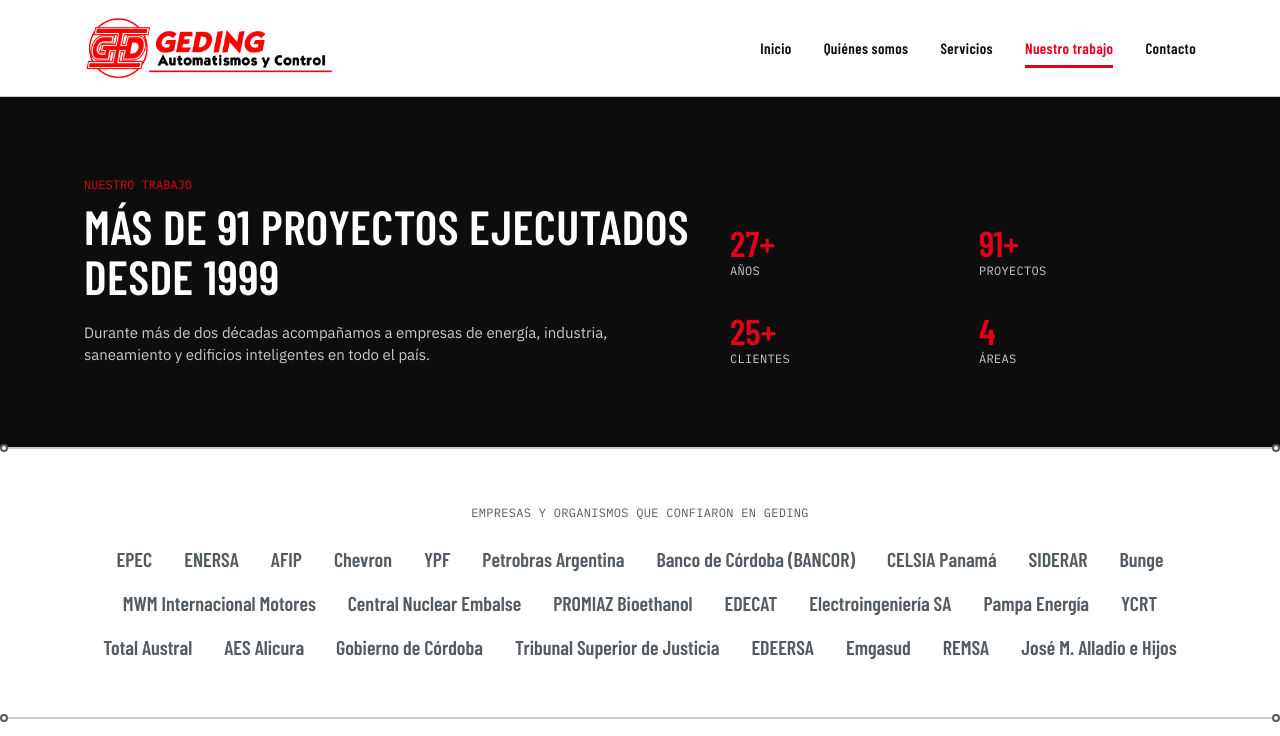
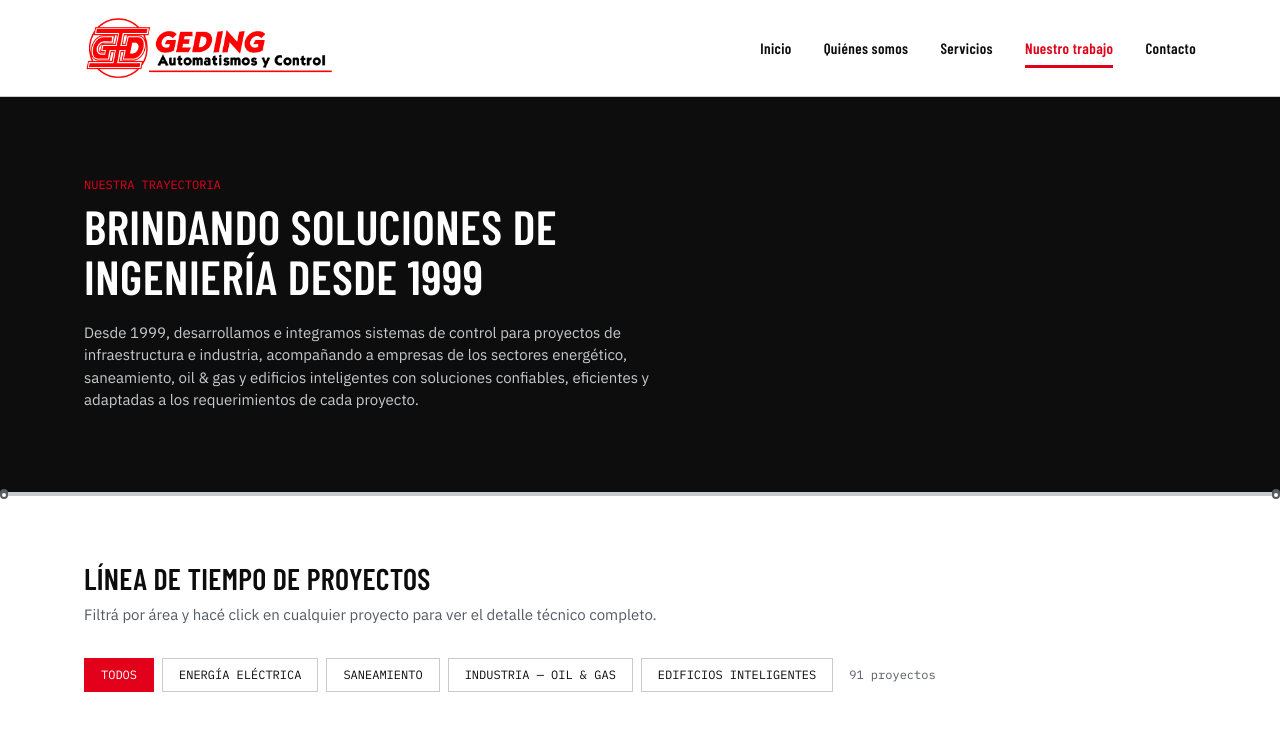
Before and after one commit to MMAmuchastegui/staticwebsite, a Next.js app: page /nuestro-trabajo in a window 1280 px wide. Shown: the top 736 px of the page. Built offline with nearby package versions, Linux system fonts and the light colour scheme; a web font is replaced by a local one.

Commit message:
Actualiza contenido y optimiza video

```diff
--- a/app/nuestro-trabajo/page.tsx
+++ b/app/nuestro-trabajo/page.tsx
@@ -18,53 +18,26 @@
       <section className="bg-ink text-paper">
         <div className="mx-auto max-w-6xl px-5 py-16 md:py-20 grid md:grid-cols-[1.3fr_1fr] gap-10 items-end">
           <div>
-            <div className="font-mono-data text-xs text-red mb-2">NUESTRO TRABAJO</div>
+            <div className="font-mono-data text-xs text-red mb-2">
+              NUESTRA TRAYECTORIA
+            </div>
+
             <h1 className="text-4xl md:text-5xl text-white leading-[1.05]">
-              Más de {projectCount} proyectos ejecutados desde {site.foundedYear}
+              Brindando soluciones de ingeniería desde {site.foundedYear}
             </h1>
+
             <p className="mt-5 text-steel-light text-[15px] max-w-xl normal-case">
-              Durante más de dos décadas acompañamos a empresas de energía,
-              industria, saneamiento y edificios inteligentes en todo el
-              país.
+              Desde {site.foundedYear}, desarrollamos e integramos sistemas de
+              control para proyectos de infraestructura e industria, acompañando a
+              empresas de los sectores energético, saneamiento, oil & gas y
+              edificios inteligentes con soluciones confiables, eficientes y
+              adaptadas a los requerimientos de cada proyecto.
             </p>
-          </div>
-          <div className="grid grid-cols-2 gap-6 sm:gap-8">
-            {[
-              { value: `${yearsActive}+`, label: "Años" },
-              { value: `${projectCount}+`, label: "Proyectos" },
-              { value: `${clients.length}+`, label: "Clientes" },
-              { value: "4", label: "Áreas" },
-            ].map((s) => (
-              <div key={s.label}>
-                <div className="font-display text-4xl text-red">{s.value}</div>
-                <div className="text-xs font-mono-data text-steel-light uppercase tracking-wide">
-                  {s.label}
-                </div>
-              </div>
-            ))}
           </div>
         </div>
       </section>
 
       <BusDivider />
-
-      {/* CLIENT WALL */}
-      <section className="mx-auto max-w-6xl px-5 py-14">
-        <div className="font-mono-data text-xs text-steel mb-6 text-center uppercase tracking-wide">
-          Empresas y organismos que confiaron en GEDING
-        </div>
-        <div className="flex flex-wrap justify-center gap-x-8 gap-y-4">
-          {clients.map((c) => (
-            <span
-              key={c}
-              className="font-display text-lg sm:text-xl text-steel-light hover:text-red transition-colors cursor-default"
-              style={{ color: "var(--color-steel)" }}
-            >
-              {c}
-            </span>
-          ))}
-        </div>
-      </section>
 
       <BusDivider />
 
--- a/app/page.tsx
+++ b/app/page.tsx
@@ -19,12 +19,10 @@
 
       {/* STATS STRIP */}
       <section className="bg-ink">
-        <div className="mx-auto max-w-6xl px-5 py-10 grid grid-cols-2 sm:grid-cols-4 gap-6 text-center">
+        <div className="mx-auto max-w-6xl px-5 py-10 flex justify-center gap-12 text-center">
           {[
             { value: `${yearsActive}+`, label: "Años de trayectoria" },
             { value: `${projectCount}+`, label: "Proyectos ejecutados" },
-            { value: "4", label: "Áreas de especialización" },
-            { value: "24/7", label: "Monitoreo y soporte" },
           ].map((s) => (
             <div key={s.label}>
               <div className="font-display text-4xl text-red">{s.value}</div>
@@ -41,7 +39,7 @@
         <div className="max-w-2xl">
           <div className="font-mono-data text-xs text-red mb-2">NUESTROS SERVICIOS</div>
           <h2 className="text-3xl md:text-4xl text-ink">
-            La solución técnica y económica apropiada para su emprendimiento
+            La solución técnica y económica apropiada para su proyecto
           </h2>
           <p className="mt-4 text-steel text-[15px] normal-case">
             Proveemos la solución apropiada para cada proyecto. El mayor
@@ -62,17 +60,21 @@
       {/* CTA */}
       <section className="mx-auto max-w-6xl px-5 py-20 text-center">
         <h2 className="text-3xl md:text-4xl text-ink">
-          ¿Tiene un proyecto de automatización en mente?
+          Desarrollemos la solución adecuada para su proyecto
         </h2>
-        <p className="mt-4 text-steel max-w-xl mx-auto normal-case">
-          Cuéntenos qué necesita y le respondemos a la brevedad con la
-          solución técnica adecuada.
+
+        <p className="mt-4 text-steel max-w-2xl mx-auto normal-case">
+          Nuestro equipo de ingeniería está preparado para analizar sus
+          requerimientos y ofrecer una propuesta técnica adaptada a las
+          necesidades de su empresa, garantizando calidad, eficiencia y
+          confiabilidad en cada etapa del proceso.
         </p>
+
         <Link
           href="/contacto"
           className="mt-8 inline-block bg-ink hover:bg-red transition-colors text-white font-display tracking-wide px-8 py-4"
         >
-          HABLEMOS DE SU PROYECTO
+          SOLICITAR ASESORAMIENTO
         </Link>
       </section>
     </>
--- a/components/home/HeroCarousel.tsx
+++ b/components/home/HeroCarousel.tsx
@@ -45,8 +45,6 @@
     kicker: "NUESTROS SERVICIOS",
     heading: [
       "Soluciones a medida",
-      "para cada",
-      "área de su negocio",
     ],
     text: "Energía eléctrica, saneamiento, industria oil & gas y edificios inteligentes: la solución técnica y económica apropiada para su emprendimiento.",
     buttons: [
@@ -61,11 +59,11 @@
     image: "/images/hero-slide-03.jpg",
     kicker: "TRAYECTORIA",
     heading: [
-      `+${projectCount} proyectos`,
-      "ejecutados desde",
-      `${site.foundedYear}`,
+      "Brindando soluciones",
+      "de ingeniería",
+      `desde ${site.foundedYear}`,
     ],
-    text: "Un registro de más de dos décadas integrando sistemas de control para empresas de energía, industria y gobierno en todo el país.",
+    text: "Más de dos décadas de experiencia desarrollando e integrando sistemas de control para proyectos de infraestructura e industria.",
     buttons: [
       {
         label: "NUESTRO TRABAJO",
@@ -76,16 +74,16 @@
   },
   {
     image: "/images/hero-slide-04.jpg",
-    kicker: "HABLEMOS",
+    kicker: "CONTACTO",
     heading: [
-      "¿Tiene un proyecto",
-      "de automatización",
-      "en mente?",
+      "Desarrollemos la",
+      "solución adecuada para",
+      "su proyecto",
     ],
-    text: "Cuéntenos qué necesita y le respondemos a la brevedad con la solución técnica adecuada.",
+    text: "Nuestro equipo de ingeniería está preparado para analizar sus requerimientos y ofrecer una propuesta técnica adaptada a las necesidades de su empresa, garantizando calidad, eficiencia y confiabilidad en cada etapa del proceso.",
     buttons: [
       {
-        label: "CONTÁCTENOS",
+        label: "SOLICITAR ASESORAMIENTO",
         href: "/contacto",
         primary: true,
       },
@@ -106,7 +104,6 @@
   useEffect(() => {
     if (paused || total <= 1) return;
 
-    // Respeta la preferencia de "reducir movimiento" del sistema operativo
     if (
       typeof window !== "undefined" &&
       window.matchMedia?.("(prefers-reduced-motion: reduce)").matches
```
Also changed, not shown: 1 other file (tests, documents, lock files or other folders).
